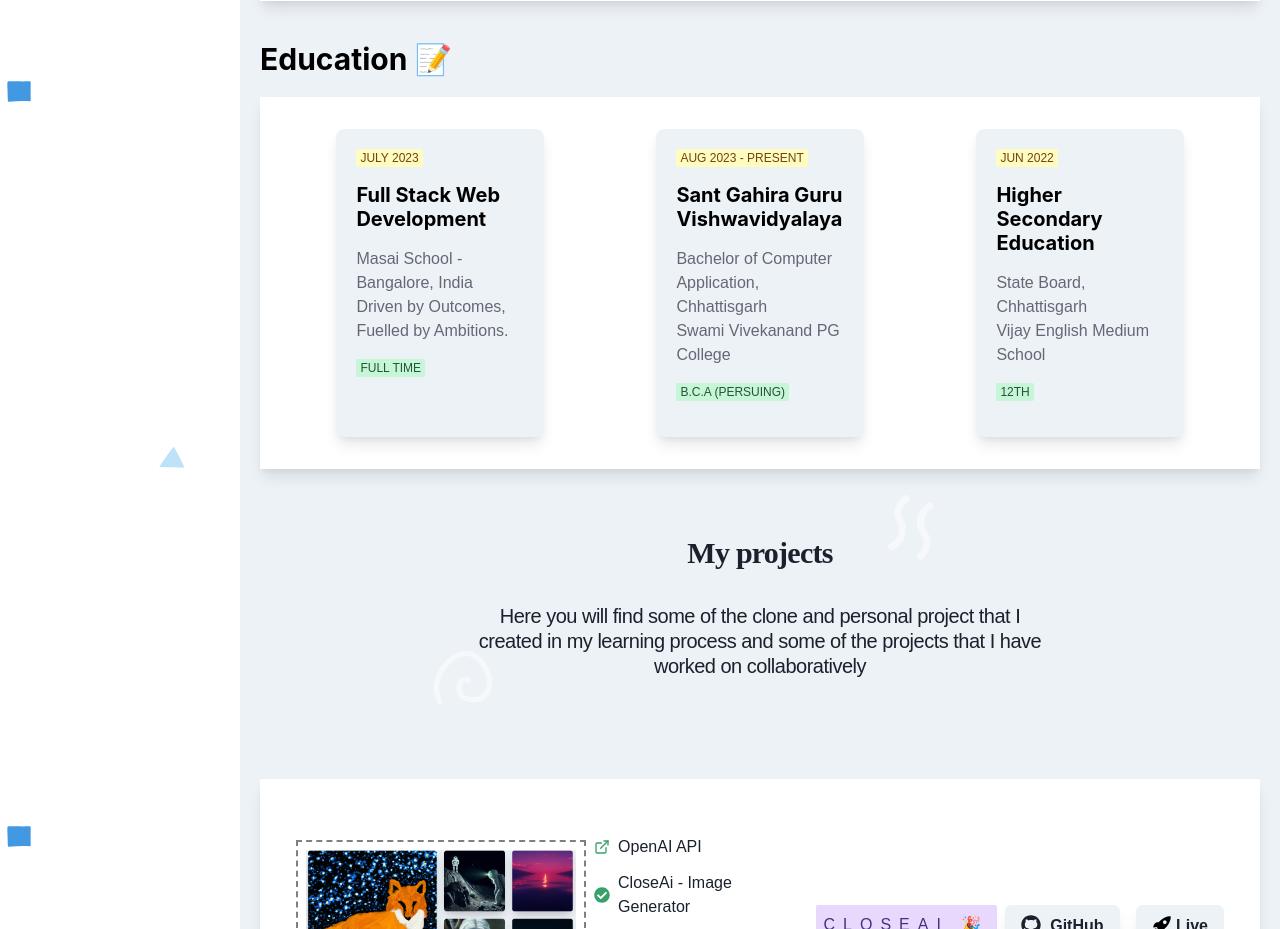
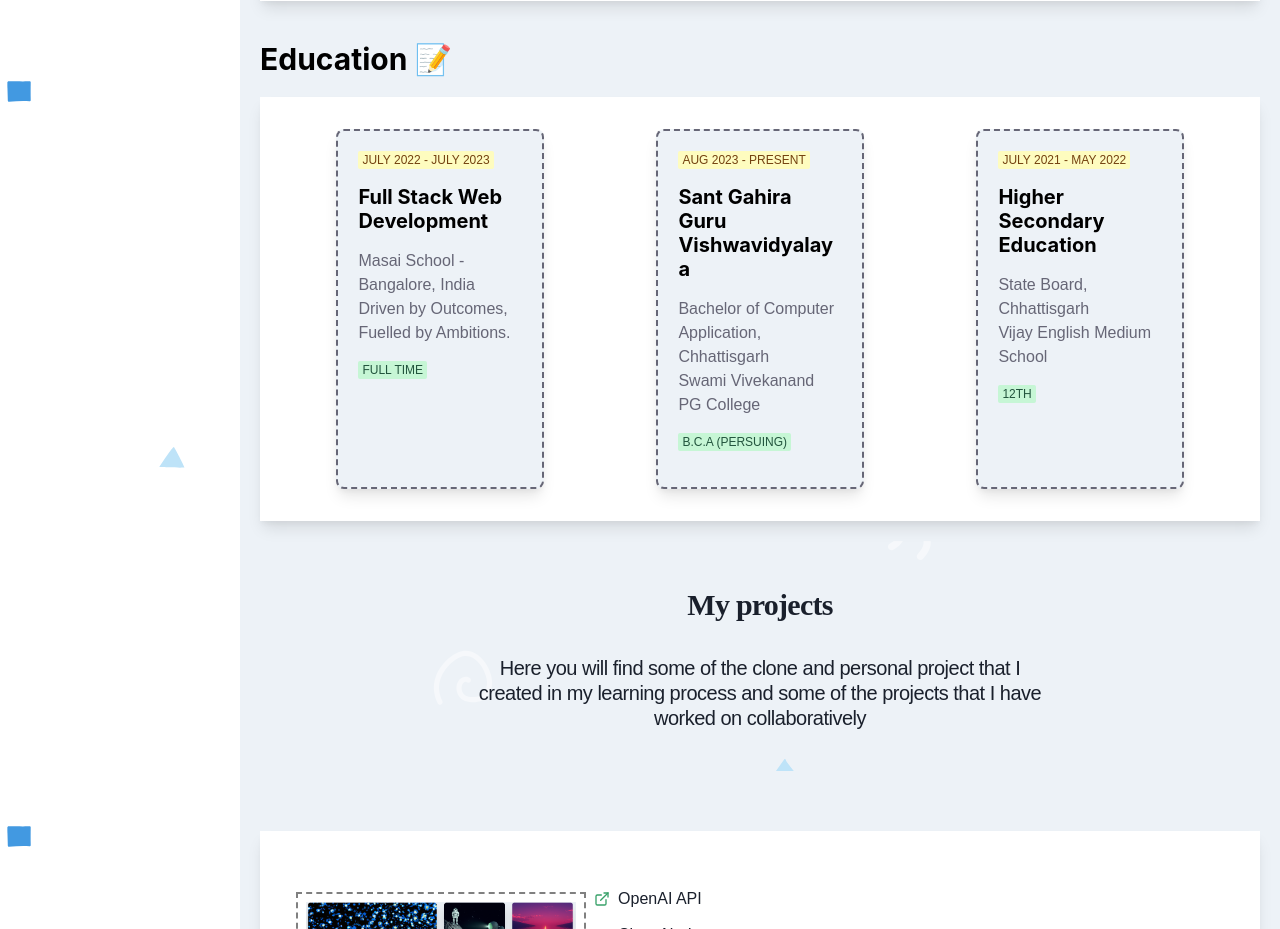
Before and after one commit to hrithikvishwakarma001/hrithikvishwakarma001.github.io, a React (Create React App) app: page / in a window 1280 px wide. Shown: the part 1380-2309 px from the top of the page. Built offline with nearby package versions, Linux system fonts and the light colour scheme; a web font is replaced by a local one.

Commit message:
edit education

```diff
--- a/src/components/Education.jsx
+++ b/src/components/Education.jsx
@@ -41,7 +41,7 @@ const Education = () => {
 					base: "repeat(1, 1fr)",
 					md: "repeat(2, 1fr)",
 					lg: "repeat(2, 1fr)",
-					"xl": "repeat(3, 1fr)",
+					xl: "repeat(3, 1fr)",
 				}}
 				gridGap={6}
 				placeItems='center'
@@ -52,7 +52,8 @@ const Education = () => {
 						h='100%'
 						maxW='80rem'
 						p='5'
-						bg={useColorModeValue("gray.100", "gray.800")}
+						bg={useColorModeValue("gray.100", "#000")}
+						border='2px dashed #666676'
 						rounded='lg'>
 						<Badge
 							size={"md"}
@@ -60,7 +61,7 @@ const Education = () => {
 							fontWeight='400'
 							// // fontFamily={"cursive"}
 							mb='4'>
-							July 2023
+							July 2022 - July 2023
 						</Badge>
 						<Heading
 							size={"md"}
@@ -94,7 +95,8 @@ const Education = () => {
 						maxW='80rem'
 						rounded={"lg"}
 						p='5'
-						bg={useColorModeValue("gray.100", "gray.800")}>
+						bg={useColorModeValue("gray.100", "#000")}
+						border='2px dashed #666676'>
 						<Badge
 							size={"md"}
 							colorScheme='yellow'
@@ -136,14 +138,15 @@ const Education = () => {
 						maxW='80rem'
 						rounded={"lg"}
 						p='5'
-						bg={useColorModeValue("gray.100", "gray.800")}>
+						bg={useColorModeValue("gray.100", "#000")}
+						border='2px dashed #666676'>
 						<Badge
 							size={"md"}
 							fontWeight='400'
 							colorScheme='yellow'
 							// fontFamily={"cursive"}
 							mb='4'>
-							Jun 2022
+							July 2021 - May 2022
 						</Badge>
 						<Heading
 							size={"md"}
--- a/src/components/Header.jsx
+++ b/src/components/Header.jsx
@@ -66,11 +66,17 @@ const Header = () => {
 							mt='35px'
 							pr={4}
 							color={useColorModeValue("black", "gray.400")}
-							id='resume-button-1'>
+							id='resume-button-1'
+							onClick={() => {
+								window.open(
+									"https://drive.google.com/file/d/1YDvBvknJEXUsIoQEKismx1OW39pMwohA/view?usp=sharing",
+									"_blank"
+								);
+							}}>
 							<a
-								// https:target='_blank' //drive.google.com/file/d/1IwC2GA6rCVmCCzWRN82bWFFqpYDpCDqo/view?usp=share_link
 								id='resume-link-1'
 								download='Hritik-Vishwakarma-Resume.pdf'
+								target='_blank'
 								href={resume}
 								rel='noreferrer'>
 								My Resume
--- a/src/components/NavItems.jsx
+++ b/src/components/NavItems.jsx
@@ -1,16 +1,26 @@
 import { Flex, Icon, Text } from "@chakra-ui/react";
 // import { useNavigate } from "react-router-dom";
-import resume from "../assets/resume.pdf"
+import resume from "../assets/resume.pdf";
 const navItems = ({ text, icon, location, close, className, id }) => {
 	// const navigate = useNavigate();
 	return (
 		<a
+			onClick={() => {
+				return text === "Resume"
+					? window.open(
+							"https://drive.google.com/file/d/1YDvBvknJEXUsIoQEKismx1OW39pMwohA/view?usp=sharing",
+							"_blank"
+					  )
+					: null;
+			}}
 			id={id}
 			className={className}
 			rel='noreferrer'
 			target={text === "Resume" ? "_blank" : "_self"}
-			download={text === "Resume" ? "Hritik-Vishwakarma-Resume.pdf" : null}
-			href={text === "Resume" ?  resume  : location}
+			download={
+				text === "Resume" ? "Hritik-Vishwakarma-Resume.pdf" : null
+			}
+			href={text === "Resume" ? resume : location}
 			textunderlineoffset='5px'>
 			<Flex
 				onClick={close}
--- a/src/components/Sidebar.jsx
+++ b/src/components/Sidebar.jsx
@@ -84,7 +84,7 @@ const SidebarContent = ({ onClose, ...rest }) => {
 	return (
 		<Box
 			id='nav-menu'
-			bg={useColorModeValue("white", "#000000")}
+			bg={useColorModeValue("#fff", "#000000")}
 			w={{ base: "full", md: 60 }}
 			pos='fixed'
 			h='full'
--- a/src/components/Skills.jsx
+++ b/src/components/Skills.jsx
@@ -151,11 +151,6 @@ const Skills = () => {
 											bg="#e7e7e7"
 											_dark={{ bg: "gray.800",color: "gray.400" }}
 											color='#666676'
-											_hover={{
-												bg: "gray.400",
-												color: "white",
-												cursor: "pointer",
-											}}
 											w={{ base: "80%", md: "90%" }}
 											textAlign='center'>
 											<Flex align={"center"} w='100%'>
```
